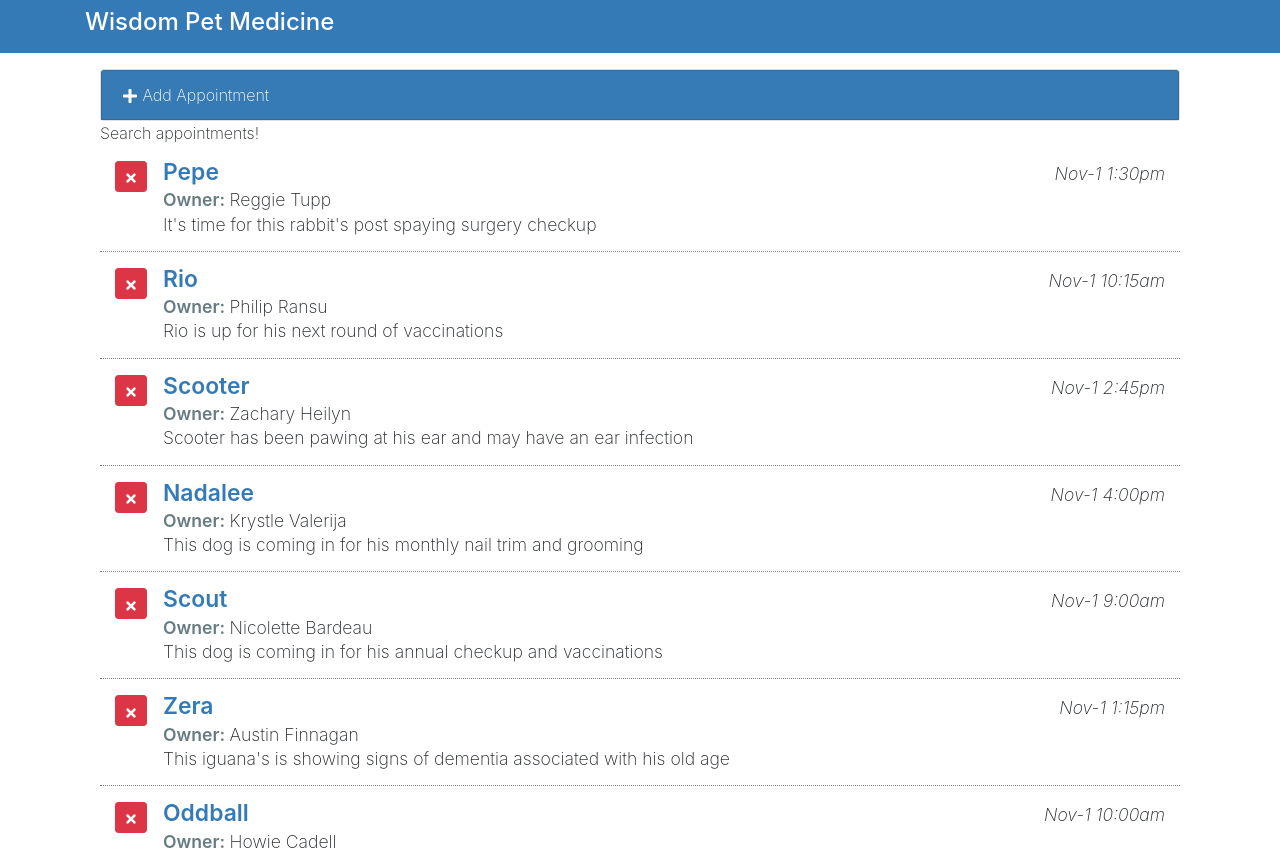
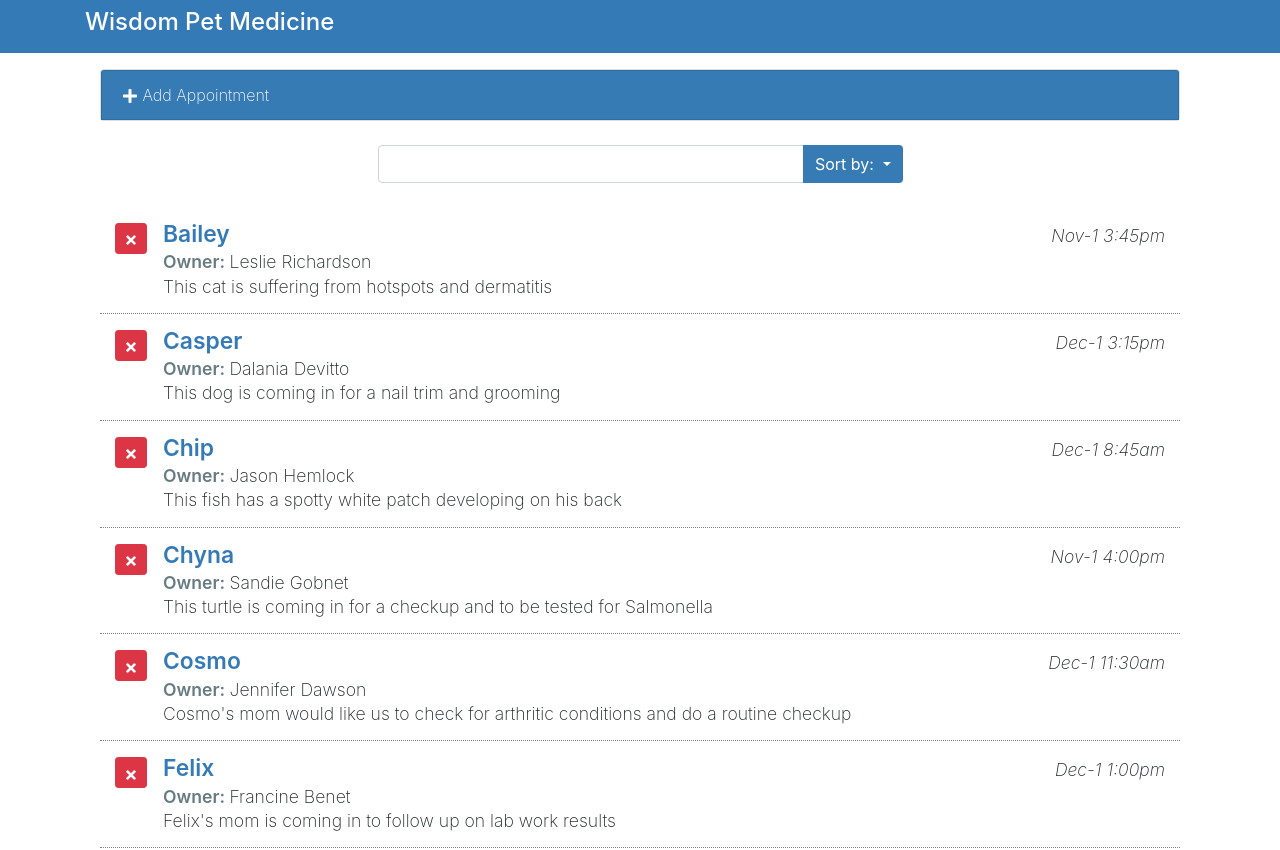
Before and after one commit to AlexMalikov94/reactinterface, a React (Create React App) app: page / in a window 1280 px wide. Shown: the top 850 px of the page. Built offline with nearby package versions, Linux system fonts and the light colour scheme.

Commit message:
Search appointments

```diff
--- a/src/components/AddAppointments.js
+++ b/src/components/AddAppointments.js
@@ -1,6 +1,5 @@
 import React, { Component } from 'react';
 import { FaPlus } from 'react-icons/fa';
-import { threadId } from 'worker_threads';
 
 class AddAppointments extends Component {
   constructor() {
--- a/src/components/App.js
+++ b/src/components/App.js
@@ -5,7 +5,7 @@
 import SearchAppointments from './SearchAppointments';
 import ListAppointments from './ListAppointments';
 
-import { without } from 'lodash';
+import { findIndex, without } from 'lodash';
 
 class App extends Component {
   constructor() {
@@ -13,17 +13,47 @@
     this.state = {
       myAppointments: [],
       formDisplay: false,
+      orderBy: 'petName',
+      orderDir: 'asc',
+      queryText: '',
       lastIndex: 0
     };
     this.deleteAppointment = this.deleteAppointment.bind(this);
     this.toggleForm = this.toggleForm.bind(this);
     this.addAppointment = this.addAppointment.bind(this);
+    this.changeOrder = this.changeOrder.bind(this);
+    this.searchApts = this.searchApts.bind(this);
+    this.updateInfo = this.updateInfo.bind(this);
+  }
+
+  updateInfo(name, value, id) {
+    let tempApts = this.state.myAppointments;
+    let aptIndex = findIndex(this.state.myAppointments,{
+      aptId: id
+    });
+    tempApts[aptIndex][name] = value;
+    this.setState({
+      myAppointments: tempApts
+    })
   }
 
   toggleForm() {
     this.setState({
       formDisplay: !this.state.formDisplay
     });
+  }
+
+  searchApts(query) {
+    this.setState({
+      queryText: query
+    })
+  }
+
+  changeOrder(order, dir) {
+    this.setState({
+      orderBy: order,
+      orderDir: dir
+    })
   }
 
   addAppointment(apt) {
@@ -62,6 +92,37 @@
   }
 
   render() {
+    let order;
+    let filterApts = this.state.myAppointments;
+
+    if(this.state.orderDir === 'asc') {
+      order = 1;
+    } else {
+      order = -1;
+    }
+
+    filterApts = filterApts.sort((a, b) => {
+      if(a[this.state.orderBy].toLowerCase()
+        < b[this.state.orderBy].toLowerCase()
+       ) {
+         return -1 * order;
+       } else {
+         return 1 * order;
+       }
+    }).filter(eachItem=>{
+      return (
+         eachItem['petName']
+         .toLowerCase()
+         .includes(this.state.queryText) ||
+         eachItem['ownerName']
+         .toLowerCase()
+         .includes(this.state.queryText) ||
+         eachItem['aptNotes']
+         .toLowerCase()
+         .includes(this.state.queryText)
+      )
+    });
+
     return (
       <main className="page bg-white" id="petratings">
         <div className="container">
@@ -73,10 +134,16 @@
                   toggleForm={this.toggleForm}
                   addAppointment={this.addAppointment}
                 />
-                <SearchAppointments />
+                <SearchAppointments
+                 orderBy={this.state.orderBy}
+                 orderDir={this.state.orderDir}
+                 changeOrder={this.changeOrder}
+                 searchApts={this.searchApts}
+                />
                 <ListAppointments
-                  appointments={this.state.myAppointments}
+                  appointments={filterApts}
                   deleteAppointment={this.deleteAppointment}
+                  updateInfo = {this.updateInfo}
                 />
               </div>
             </div>
--- a/src/components/ListAppointments.js
+++ b/src/components/ListAppointments.js
@@ -18,7 +18,13 @@
 
             <div className="pet-info media-body">
               <div className="pet-head d-flex">
-                <span className="pet-name">{item.petName}</span>
+                <span className="pet-name"
+                contentEditable
+                suppressContentEditableWarning
+                onBlur={
+                  e=> this.props.updateInfo('petName', e.target.innerText, item.aptId)
+                }
+                >{item.petName}</span>
                 <span className="apt-date ml-auto">
                   <Moment
                     date={item.aptDate}
@@ -30,9 +36,19 @@
 
               <div className="owner-name">
                 <span className="label-item">Owner: </span>
-                <span>{item.ownerName}</span>
+                <span
+                contentEditable
+                suppressContentEditableWarning
+                onBlur={
+                  e=> this.props.updateInfo('ownerName', e.target.innerText, item.aptId)
+                }>{item.ownerName}</span>
               </div>
-              <div className="apt-notes">{item.aptNotes}</div>
+              <div className="apt-notes"
+                contentEditable
+                suppressContentEditableWarning
+                onBlur={
+                  e=> this.props.updateInfo('aptNotes', e.target.innerText, item.aptId)
+                }>{item.aptNotes}</div>
             </div>
           </div>
         ))}
--- a/src/components/SearchAppointments.js
+++ b/src/components/SearchAppointments.js
@@ -2,7 +2,76 @@
 
 class SearchAppointments extends Component {
 	render() {
-		return <div>Search appointments!</div>;
-	}
+		return (
+		  <div className="search-appointments row justify-content-center my-4">
+			<div className="col-md-6">
+			  <div className="input-group">
+				<input
+				  id="SearchApts"
+				  type="text"
+				  className="form-control"
+				  aria-label="Search Appointments"
+				  onChange={e => this.props.searchApts(e.target.value)}
+				/>
+				<div className="input-group-append">
+				  <button
+					type="button"
+					className="btn btn-primary dropdown-toggle"
+					data-toggle="dropdown"
+					aria-haspopup="true"
+					aria-expanded="false"
+				  >
+					Sort by: <span className="caret" />
+				  </button>
+
+				  <div className="sort-menu dropdown-menu dropdown-menu-right">
+					<button className={
+						'sort-by dropdown-item' +
+						(this.props.orderBy === 'petName' ? 'active' : '')
+					}
+					onClick={e => this.props.changeOrder('petName', this.props.orderDir)}
+					href="#">
+					  Pet Name
+					</button>
+					<button  className={
+						'sort-by dropdown-item' +
+						(this.props.aptDate === 'petName' ? 'active' : '')
+					}
+					onClick={e => this.props.changeOrder('aptDate', this.props.orderDir)}
+					href="#">
+					  Date
+					</button>
+					<button  className={
+						'sort-by dropdown-item' +
+						(this.props.ordeBy === 'ownerName' ? 'active' : '')
+					}
+					onClick={e => this.props.changeOrder('ownerName', this.props.orderDir)}
+					href="#">
+					  Owner
+					</button>
+					<div role="separator" className="dropdown-divider" />
+					<button  className={
+						'sort-by dropdown-item' +
+						(this.props.orderDir === 'asc' ? 'active' : '')
+					}
+					onClick={e => this.props.changeOrder(this.props.orderBy, 'asc')}
+					href="#">
+					  Asc
+					</button>
+					<button  className={
+						'sort-by dropdown-item' +
+						(this.props.orderDir === 'desc' ? 'active' : '')
+					}
+					onClick={e => this.props.changeOrder(this.props.orderBy, 'desc')}
+					href="#">
+					  Desc
+					</button>
+				  </div>
+				</div>
+			  </div>
+			</div>
+		  </div>
+		);
+	  }
 }
 export default SearchAppointments;
```
